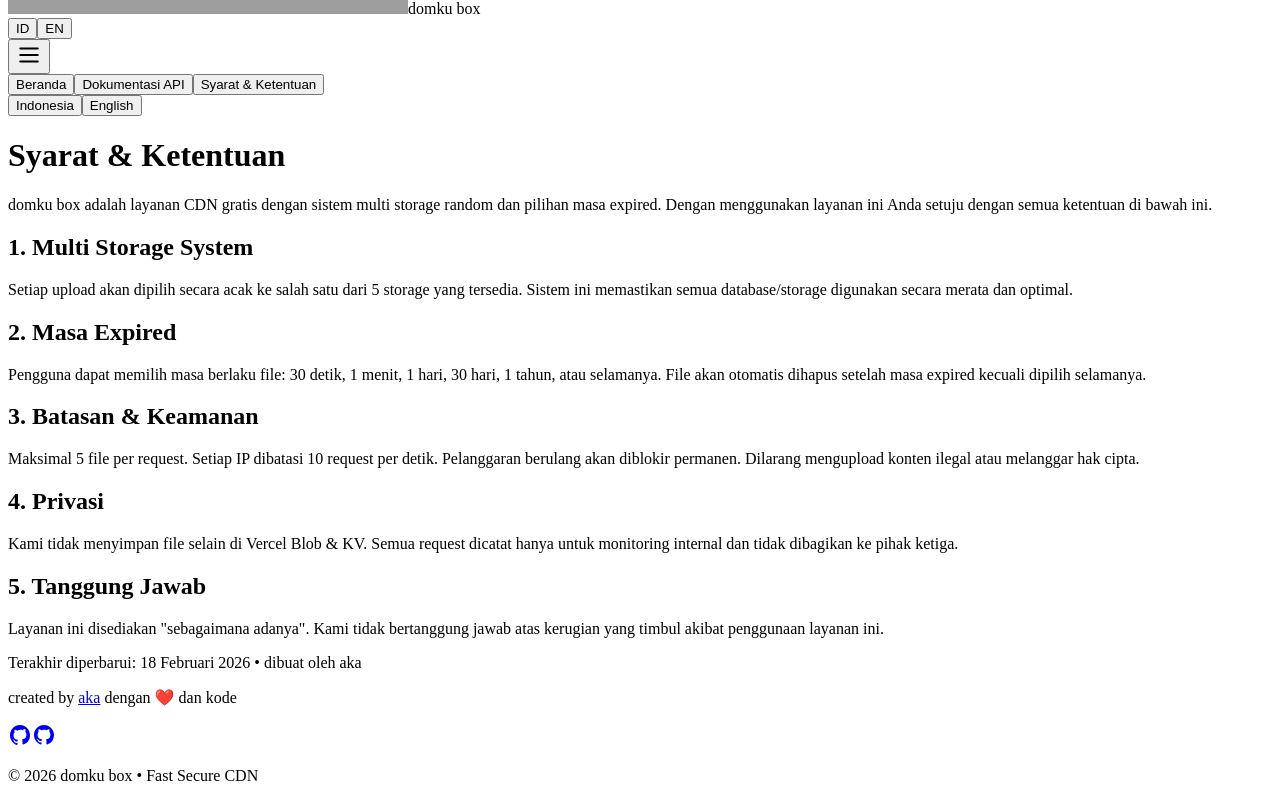
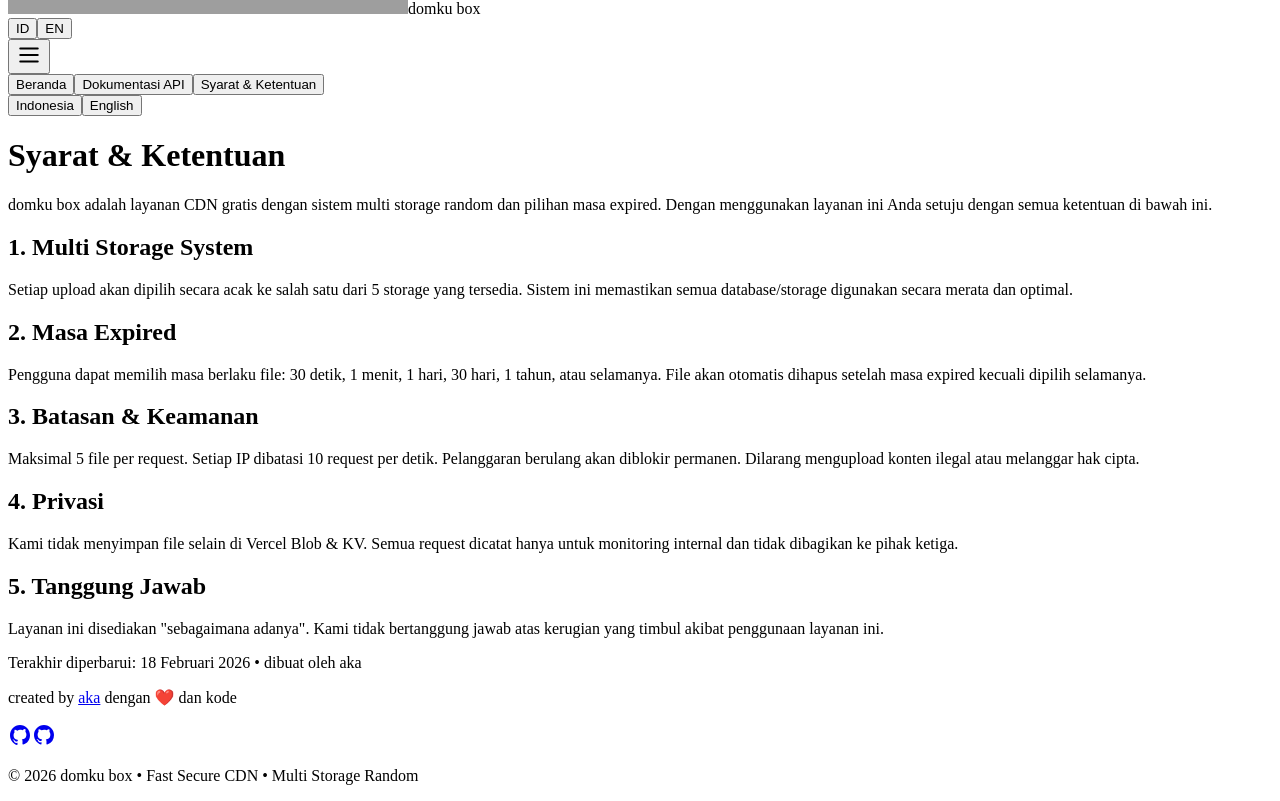
Before and after one commit to akaanakbaik/kaboxv7, a React (Vite) app: page /1/terms in a window 1280 px wide. Shown: the part 294-1095 px from the top of the page. Built offline with nearby package versions, Linux system fonts and the light colour scheme; grey boxes are pictures that could not be loaded.

Commit message:
Update Footer.jsx

```diff
--- a/src/components/Footer.jsx
+++ b/src/components/Footer.jsx
@@ -15,7 +15,7 @@
             <svg width="24" height="24" fill="currentColor" viewBox="0 0 24 24"><path d="M12 2C6.477 2 2 6.484 2 12.017c0 4.425 2.865 8.18 6.839 9.504.5.092.682-.217.682-.483 0-.237-.008-.868-.013-1.703-2.782.605-3.369-1.343-3.369-1.343-.454-1.158-1.11-1.466-1.11-1.466-.908-.62.069-.608.069-.608 1.003.07 1.531 1.032 1.531 1.032.892 1.53 2.341 1.088 2.91.832.092-.647.35-1.088.636-1.338-2.22-.253-4.555-1.113-4.555-4.951 0-1.093.39-1.988 1.029-2.688-.103-.253-.446-1.272.098-2.65 0 0 .84-.27 2.75 1.026A9.564 9.564 0 0112 6.844c.85.004 1.705.115 2.504.337 1.909-1.296 2.747-1.027 2.747-1.027.546 1.379.202 2.398.1 2.651.64.7 1.028 1.595 1.028 2.688 0 3.848-2.339 4.695-4.566 4.943.359.309.678.921.678 1.856 0 1.338-.012 2.419-.012 2.747 0 .268.18.58.688.482A10.019 10.019 0 0022 12.017C22 6.484 17.522 2 12 2z"/></svg>
           </a>
         </div>
-        <p className="mt-8 text-xs text-zinc-600">© 2026 domku box • Fast Secure CDN</p>
+        <p className="mt-8 text-xs text-zinc-600">© 2026 domku box • Fast Secure CDN • Multi Storage Random</p>
       </div>
     </footer>
   )
```
